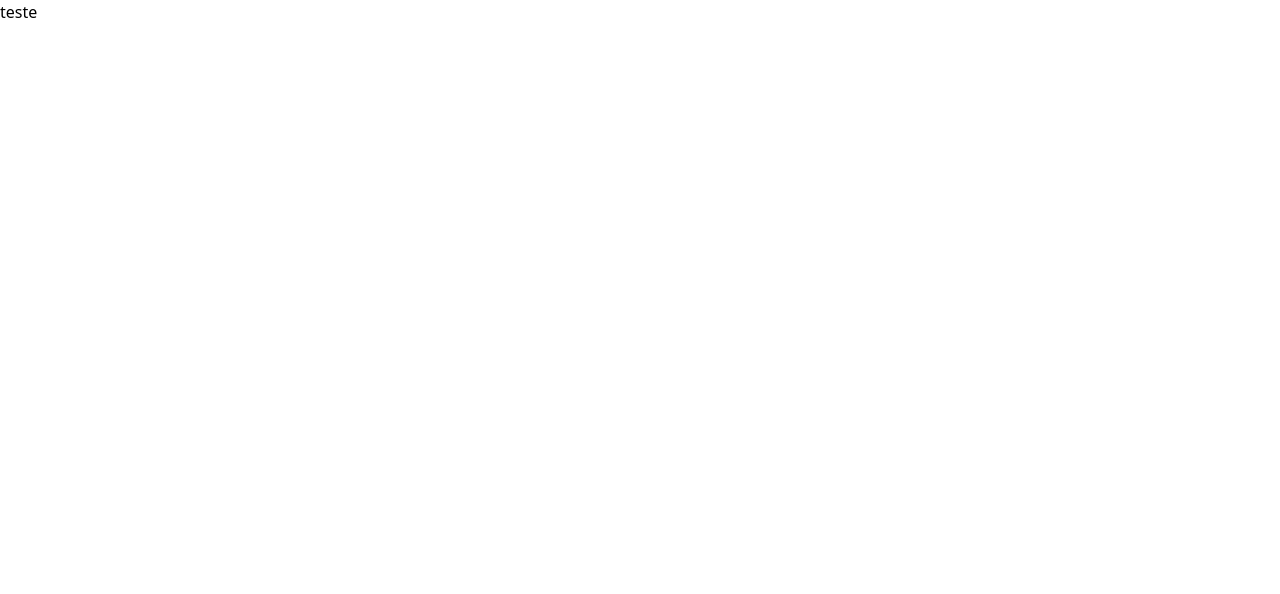
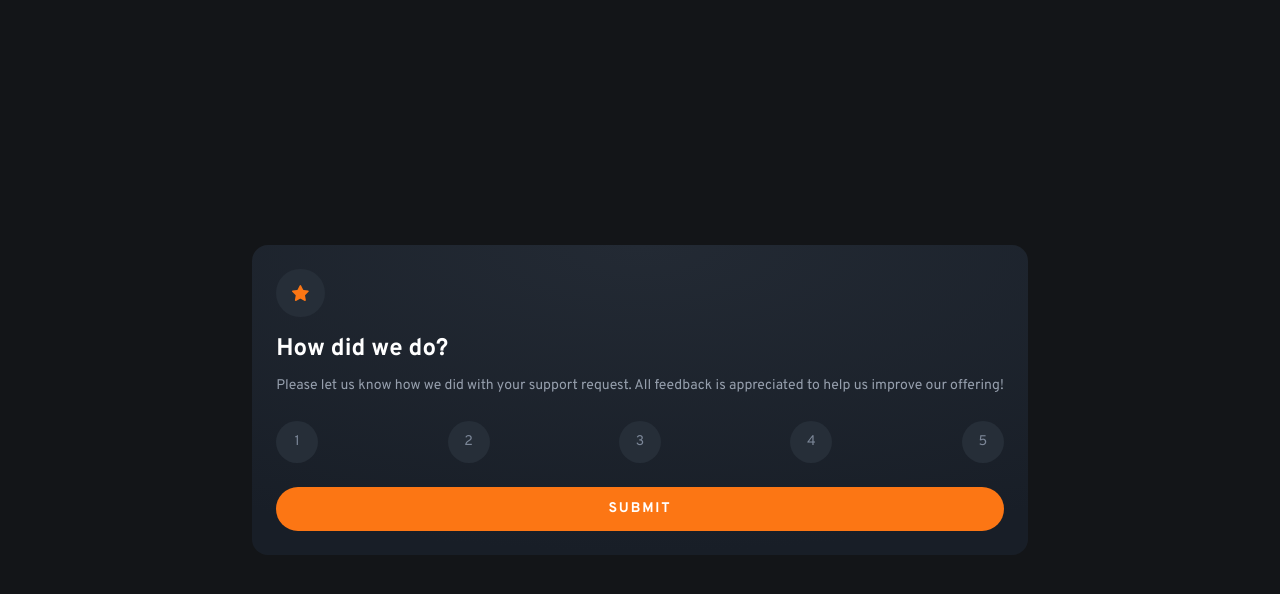
Before and after one commit to luizjuniorr/feedback03, a React (Vite) app: page / in a window 1280 px wide. Shown: the top 594 px of the page. Built offline with nearby package versions, Linux system fonts and the light colour scheme.

Commit message:
Primeiro card do projeto finalizado

```diff
--- a/index.html
+++ b/index.html
@@ -4,9 +4,12 @@
     <meta charset="UTF-8" />
     <link rel="icon" type="image/svg+xml" href="/favicon-32x32.png" />
     <meta name="viewport" content="width=device-width, initial-scale=1.0" />
+    <link rel="preconnect" href="https://fonts.googleapis.com">
+  <link rel="preconnect" href="https://fonts.gstatic.com" crossorigin>
+  <link href="https://fonts.googleapis.com/css2?family=Overpass:ital,wght@0,100..900;1,100..900&display=swap" rel="stylesheet">
     <title>Feedback</title>
   </head>
-  <body>
+  <body class="bg-very-dark-blue flex items-center justify-center h-svh">
     <div id="root"></div>
     <script type="module" src="/src/main.jsx"></script>
   </body>
--- a/src/App.jsx
+++ b/src/App.jsx
@@ -1,7 +1,34 @@
+import { useState } from "react"
+import iconStar from "./images/icon-star.svg"
+
 export function App(){
+  const [notaAvaliacao, setNotaAvaliacao] = useState(0)
+
+  function handleAlterarNotaAvaliacao(nota) {
+    setNotaAvaliacao(nota)
+
+    console.log(nota)
+  }
+
   return (
-    <div>
-      <h1>teste</h1>
+    <div className="bg-gradient-dark mx-6 p-6 rounded-2xl text-white font-overpass">
+      <div className="bg-dark-blue p-4 w-fit rounded-full mb-4">
+        <img src={iconStar} alt="icone da estrela" />
+      </div>
+
+      <h1 className="text-2xl font-bold mb-2.5">How did we do?</h1>
+
+      <p className="text-light-gray text-sm leading-1 mb-6">Please let us know how we did with your support request. All feedback is appreciated to help us improve our offering!</p>
+
+      <div className="flex justify-between mb-6">
+        <input type="button" value="1" className="bg-dark-blue w-10.5 h-10.5 rounded-full text-sm leading-2 text-medium-gray" onClick={() => handleAlterarNotaAvaliacao(1)}/>
+        <input type="button" value="2" className="bg-dark-blue w-10.5 h-10.5 rounded-full text-sm leading-2 text-medium-gray" onClick={() => handleAlterarNotaAvaliacao(2)}/>
+        <input type="button" value="3" className="bg-dark-blue w-10.5 h-10.5 rounded-full text-sm leading-2 text-medium-gray" onClick={() => handleAlterarNotaAvaliacao(3)}/>
+        <input type="button" value="4" className="bg-dark-blue w-10.5 h-10.5 rounded-full text-sm leading-2 text-medium-gray" onClick={() => handleAlterarNotaAvaliacao(4)}/>
+        <input type="button" value="5" className="bg-dark-blue w-10.5 h-10.5 rounded-full text-sm leading-2 text-medium-gray" onClick={() => handleAlterarNotaAvaliacao(5)}/>
+      </div>
+
+      <button className="bg-orange w-full py-3 uppercase text-sm rounded-3xl tracking-1 font-bold">Submit</button>
     </div>
   )
 }
--- a/src/index.css
+++ b/src/index.css
@@ -1 +1,22 @@
 @import "tailwindcss";
+
+@theme {
+    --color-very-dark-blue: #131518;
+    --color-dark-blue: #262E38;
+    --color-light-gray: #969FAD;
+    --color-medium-gray: #7C8798;
+    --color-orange: #FC7614;
+
+    --font-overpass: "Overpass", "sans-serif";
+
+    --leading-1: 1.375rem;
+    --leading-2: 1.5rem;
+
+    --tracking-1: 1.867px
+}
+
+@layer utilities {
+    .bg-gradient-dark {
+        background-image: radial-gradient(98.96% 98.96% at 50% 0%, #232A34 0%, #181E27 100%);
+    }
+}
```
